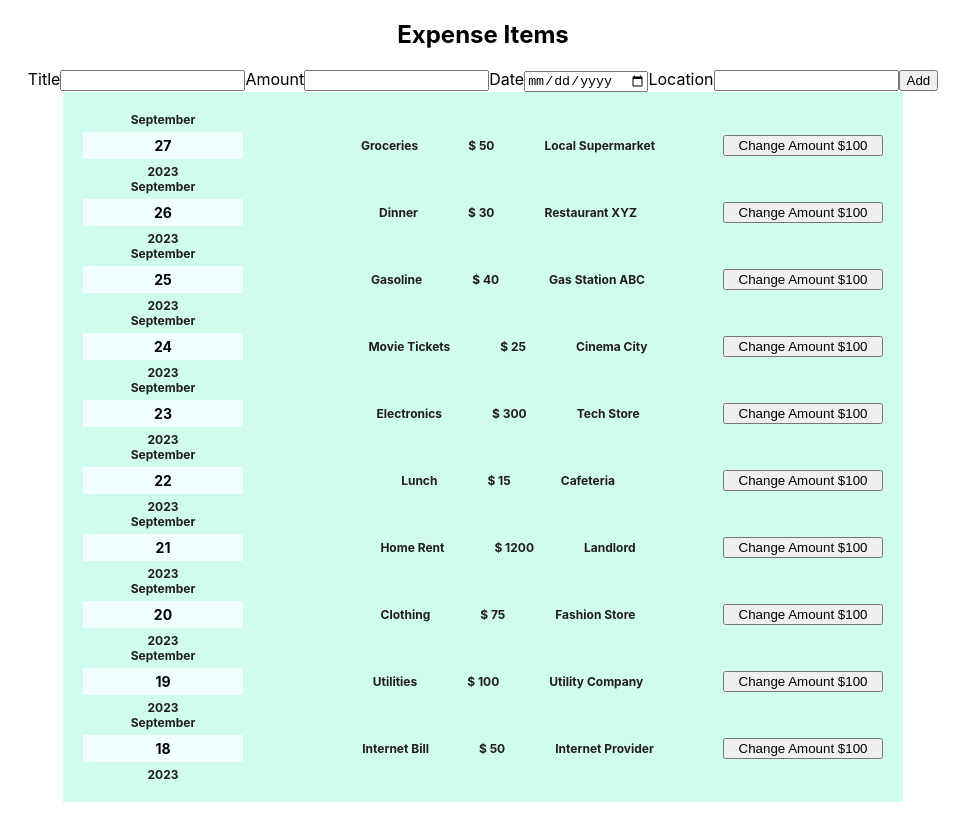
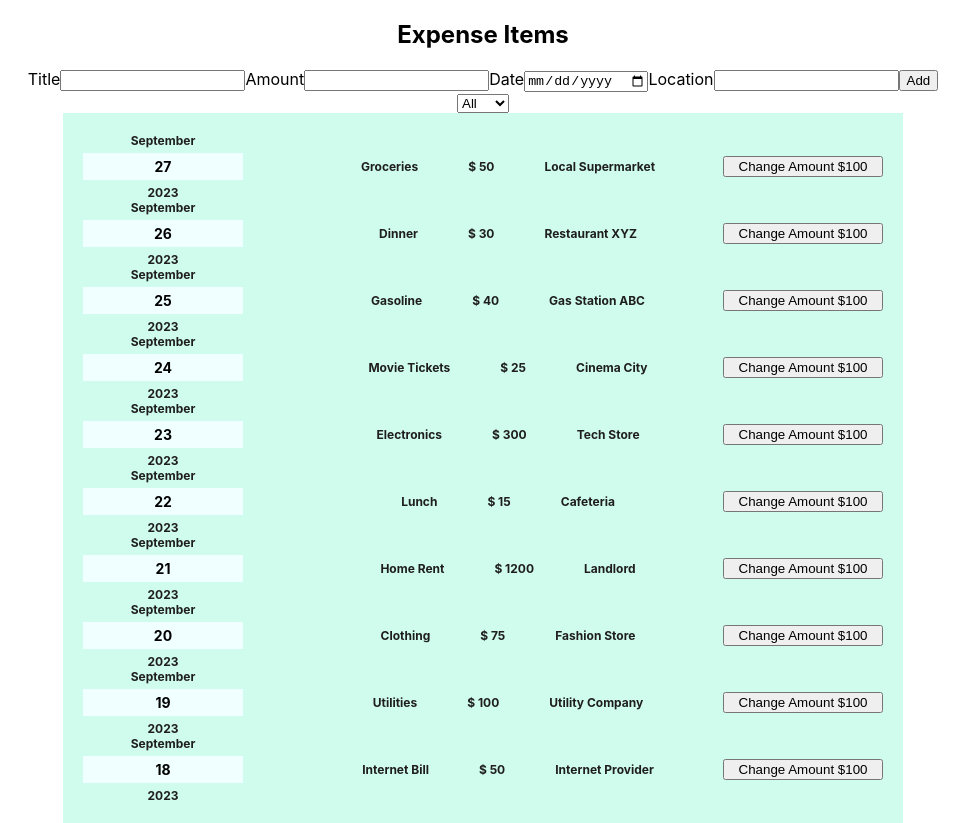
Before and after one commit to PushpendraKPal/react, a React (Create React App) app in the folder expense_tracker/: page / in a window 1280 px wide. Shown: the whole page, without its empty margins (157-1126 px from the left). Before the commit the page ends 802 px from the top, so only its background shows below. Built offline with nearby package versions, Linux system fonts and the light colour scheme.

Commit message:
add filters

```diff
--- /dev/null
+++ b/expense_tracker/src/components/ExpenseFilter.js
@@ -0,0 +1,17 @@
+const ExpenseFilter = (props) => {
+  const handleChange = (e) => {
+    props.setFilVal(e.target.value);
+  };
+  return (
+    <div>
+      <select value={props.filterVal} onChange={handleChange}>
+        <option>All</option>
+        <option>2022</option>
+        <option>2023</option>
+        <option>2024</option>
+      </select>
+    </div>
+  );
+};
+
+export default ExpenseFilter;
--- a/expense_tracker/src/components/expenseItem.js
+++ b/expense_tracker/src/components/expenseItem.js
@@ -2,6 +2,7 @@ import "./expenseItem.css";
 import ExpenseForm from "./ExpenseForm";
 import ExpenseRow from "./ExpenseRow";
 import { useState } from "react";
+import ExpenseFilter from "./ExpenseFilter";
 
 const ExpenseItem = () => {
   const expense = [
@@ -68,12 +69,24 @@ const ExpenseItem = () => {
   ];
 
   const [data, setData] = useState([...expense]);
+  const [filterVal, setFilVal] = useState("All");
 
   return (
     <>
       <ExpenseForm data={data} setData={setData}></ExpenseForm>
+      <ExpenseFilter
+        setFilVal={setFilVal}
+        filterVal={filterVal}
+      ></ExpenseFilter>
       <div className="itemsContainer">
-        {data.map((ele) => {
+        {data
+          .filter((e) => {
+            if (filterVal === "All") return true;
+            else {
+              return e.date.includes(filterVal);
+            }
+          })
+          .map((ele) => {
             return (
               <ExpenseRow
                 name={ele.name}
```
Lines whose indentation alone changed are shown as unchanged.
